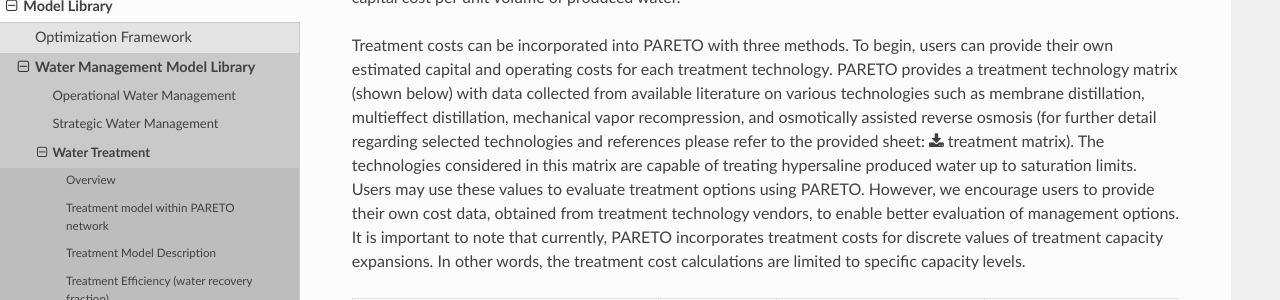
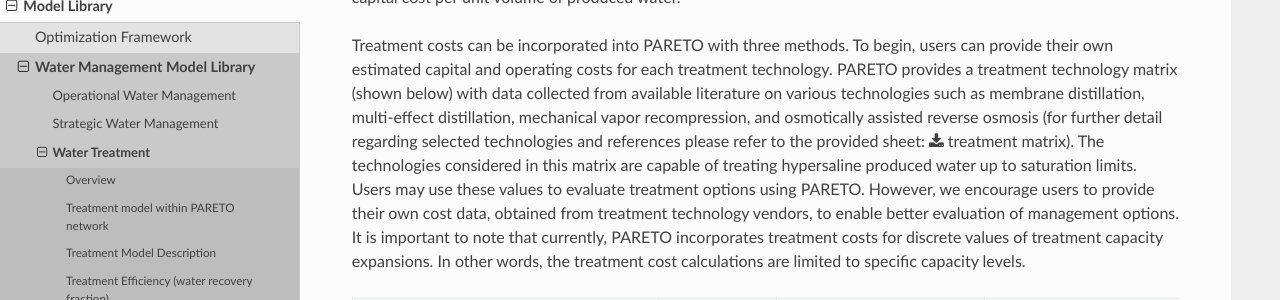
Before and after one commit to project-pareto/project-pareto, a Sphinx documentation site: the page built from docs/model_library/water_treatment/index.rst, in a window 1280 px wide and 900 px high, scrolled down 2835 px. Shown: the part 222-522 px from the top of the window. Built offline with Sphinx 7.4.7 and the Read the Docs theme 2.0.0, drawn with Linux system fonts in a browser that asks for light colours.

Commit message:
Update docs/model_library/water_treatment/index.rst
Co-authored-by: Travis Arnold <travis.arnold17@gmail.com>

```diff
--- a/docs/model_library/water_treatment/index.rst
+++ b/docs/model_library/water_treatment/index.rst
@@ -140,7 +140,7 @@
 
 The total cost of produced water treatment consist of capital costs and annual operating costs. Capital costs include the costs associated with the land purchanse, construction, purchasing process equipment, and installation. Annual operating costs refer to the cost during plant operation such as cost of energy, equimpment replacement, chemicals, labor, and maintenance. The sum of the unit operating costs and the unit annualized capital costs determines the total capital cost per unit volume of produced water.
 
-Treatment costs can be incorporated into PARETO with three methods. To begin, users can provide their own estimated capital and operating costs for each treatment technology. PARETO provides a treatment technology matrix (shown below) with data collected from available literature on various technologies such as membrane distillation, multieffect distillation, mechanical vapor recompression, and osmotically assisted reverse osmosis (for further detail regarding selected technologies and references please refer to the provided sheet: :download:`treatment matrix <../2022_10_31_206_017_PWTreatment_Technology_matrix.xlsx>`). The technologies considered in this matrix are capable of treating hypersaline produced water up to saturation limits. Users may use these values to evaluate treatment options using PARETO. However, we encourage users to provide their own cost data, obtained from treatment technology vendors, to enable better evaluation of management options.
+Treatment costs can be incorporated into PARETO with three methods. To begin, users can provide their own estimated capital and operating costs for each treatment technology. PARETO provides a treatment technology matrix (shown below) with data collected from available literature on various technologies such as membrane distillation, multi-effect distillation, mechanical vapor recompression, and osmotically assisted reverse osmosis (for further detail regarding selected technologies and references please refer to the provided sheet: :download:`treatment matrix <../2022_10_31_206_017_PWTreatment_Technology_matrix.xlsx>`). The technologies considered in this matrix are capable of treating hypersaline produced water up to saturation limits. Users may use these values to evaluate treatment options using PARETO. However, we encourage users to provide their own cost data, obtained from treatment technology vendors, to enable better evaluation of management options.
 It is important to note that currently, PARETO incorporates treatment costs for discrete values of treatment capacity expansions. In other words, the treatment cost calculations are limited to specific capacity levels.
 
 +-------------------------------------------------------------------------------+-----------------+--------------------------------+-------------------------------------------+--------------------------------------------+-------------------------------------------+-------------------------------------------+-------------------------------------------+--------------------------------------------+--------------------------------------------+--------------------------------------------+--------------------------------------------------------+--------------------------------------------+--------------------------------------------+--------------------------------------------------+--------------------------------------------+
```
